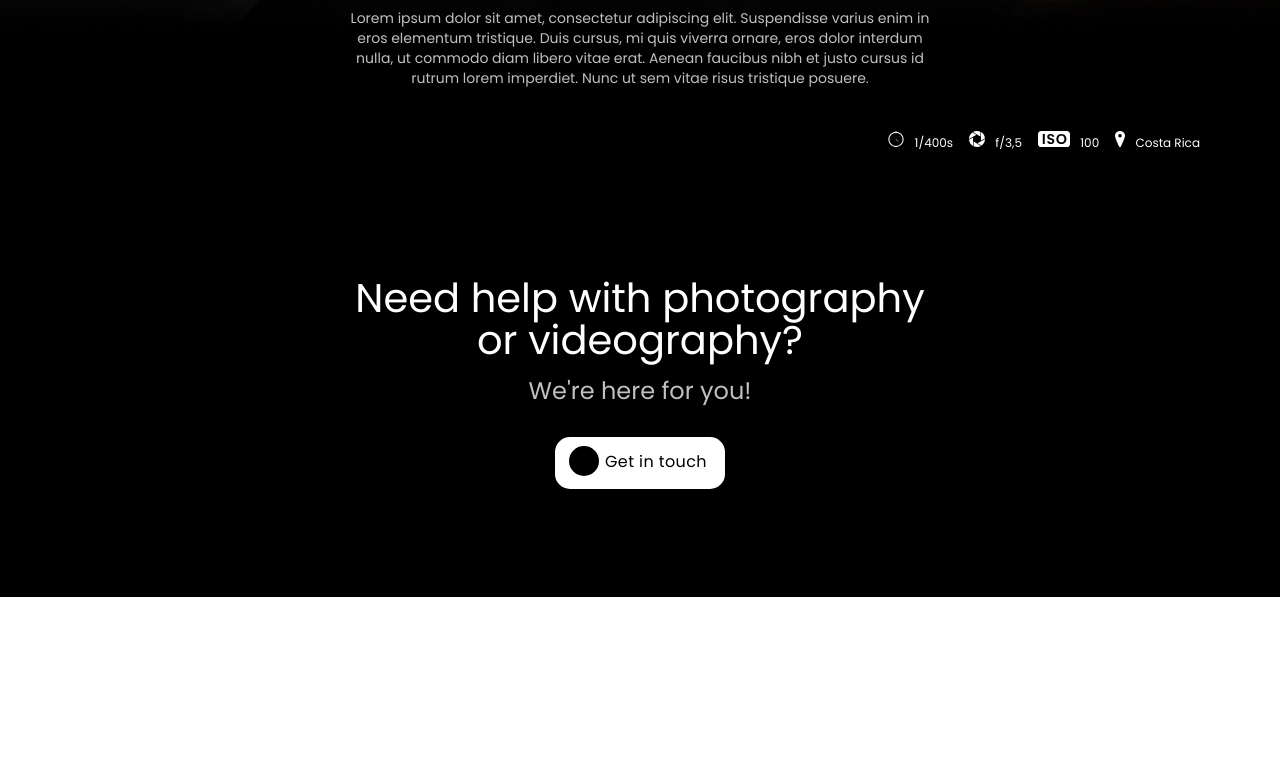
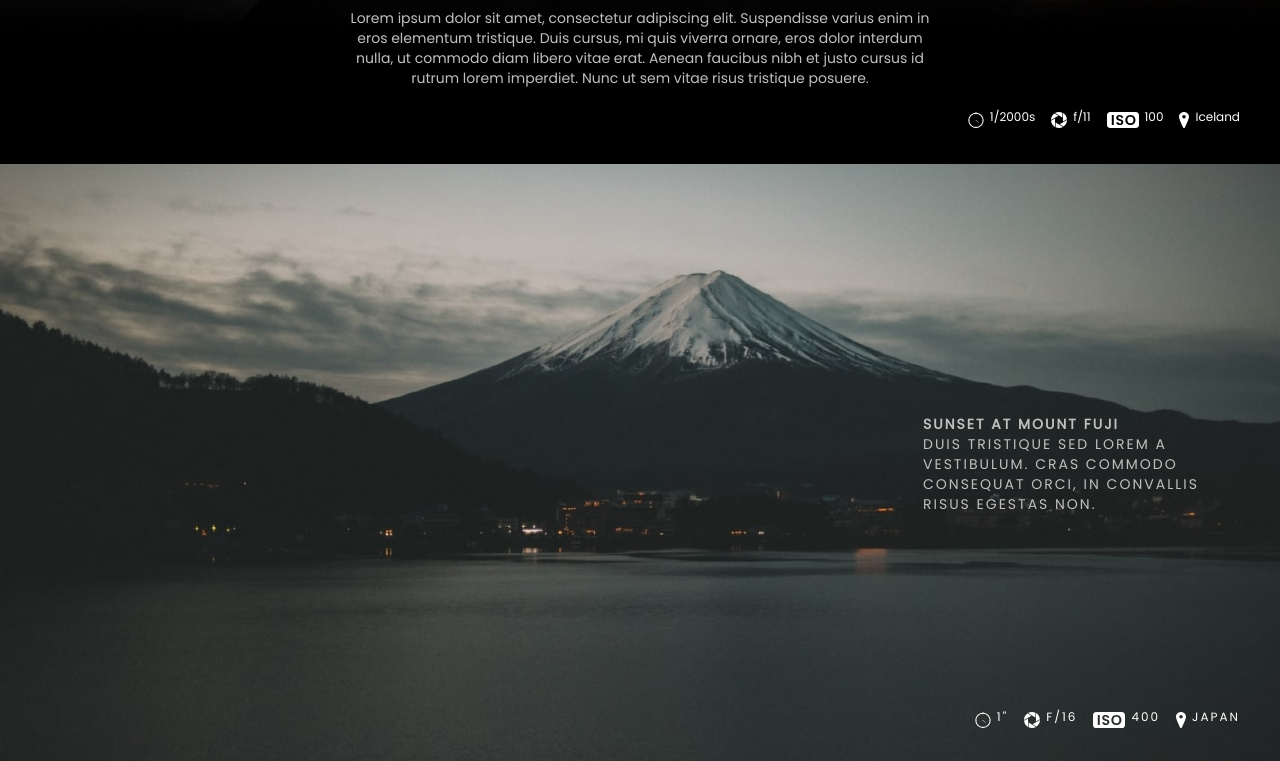
Before and after one commit to MaksSunny/Aperture, a plain HTML site: page index.html in a window 1280 px wide. Shown: the part 636-1397 px from the top of the page. Before the commit the page ends 1233 px from the top, so only its background shows below. Drawn offline with Linux system fonts and the light colour scheme.

Commit message:
project aperture second homework plus three section

```diff
--- a/css/style.css
+++ b/css/style.css
@@ -52,12 +52,13 @@ header nav ul li:last-of-type a{
     background-image: url("../images/IMAGE.jpg");
     background-size: cover;
     height: calc(100vh - 86px);
+    position: relative;
 }
 .main_baner_text{
     max-width: 580px;
     margin: auto;
     padding-top: 461px;
-    padding-bottom: 41px;
+    padding-bottom: 71px;
 }
 .subtitle{
     font-family: 'Poppins';
@@ -92,26 +93,97 @@ header nav ul li:last-of-type a{
     margin-top: 18px;
 }
 
-.coordinates{
+.bottom_icon{
+    position: absolute;
+    right: 40px;
+    bottom: 41px;
     display: flex;
-    justify-content: flex-end;
-}
-.coordinates ul{
-    display: flex;
+    align-items: center;
     list-style: none;
 }
-.coordinates ul li span{
-    font: 400 12px/12px 'Poppins';
+.bottom_icon li{
+    font-family: 'Poppins';
     font-style: normal;
+    font-weight: 400;
+    font-size: 12px;
+    line-height: 12px;
     color: #FFFFFF;
-    margin-left: 6px;
-}
-.coordinates ul li:last-of-type span{
-    margin-right: 40px;
-}
-.coordinates ul li img{
     margin-left: 16px;
 }
+.bottom_icon li:before{
+    content: "";
+    display: inline-block;
+    background-image: url("../images/picture.svg");
+    width: 16px;
+    height: 16px;
+    margin-right: 6px;
+    position: relative;
+    top: 7px;
+}
+.bottom_icon li:nth-child(2):before{
+    background-image: url("../images/picture2.svg");
+}
+.bottom_icon li:nth-child(3):before{
+    background-image: url("../images/picture3.svg");
+    width: 32px;
+}
+.bottom_icon li:nth-child(4):before{
+    background-image: url("../images/picture4.svg");
+    width: 10px;
+    height: 16px;
+}
+.mountain, .monstera, .sky_mountains{
+    min-height: 600px;
+    display: flex;
+    align-items: center;
+    justify-content: flex-end;
+    position: relative;
+}
+.mountain{
+    background-image: url("../images/mountain.jpg");
+    background-size: cover;
+}
+.monstera{
+    background-image: url("../images/monstera.jpg");
+    background-size: cover;
+}
+.sky_mountains{
+    background-image: url("../images/sky_mountains.jpg");
+    background-size: cover;
+}
+
+.mountain_content{
+    width: 296px;
+    margin-right: 61px;
+}
+.monstera_content{
+    width: 273px;
+    margin-right: 87px;
+}
+.sky_mountains_content {
+    width: 254px;
+    margin-right: 106px;
+}
+.mountain, .monstera, .sky_mountains h4{
+    font-family: 'Poppins';
+    font-style: normal;
+    font-weight: 400;
+    font-size: 14px;
+    line-height: 20px;
+    letter-spacing: 2px;
+    text-transform: uppercase;
+    color: #FFFFFF;
+}
+.mountain, .monstera, .sky_mountains p{
+    ont-family: 'Poppins';
+    font-style: normal;
+    font-weight: 400;
+    font-size: 14px;
+    line-height: 20px;
+    color: #C0C0C0;
+}
+
+
 
 /*baner_before_footer*/
 .baner_before_footer{
--- a/index.html
+++ b/index.html
@@ -46,27 +46,49 @@
                 <H1 class="title">Aperture Studios</H1>
                 <p class="text backing">Lorem ipsum dolor sit amet, consectetur adipiscing elit. Suspendisse varius enim in eros elementum tristique. Duis cursus, mi quis viverra ornare, eros dolor interdum nulla, ut commodo diam libero vitae erat. Aenean faucibus nibh et justo cursus id rutrum lorem imperdiet. Nunc ut sem vitae risus tristique posuere.</p>
             </div>
-            <div class="coordinates">
-                <ul>
-                    <li>
-                        <img src="images/picture.svg" alt="watch">
-                        <span>1/400s</span>
-                    </li>
-                    <li>
-                        <img src="images/picture2.svg" alt="F">
-                        <span>f/3,5</span>
-                    </li>
-                    <li>
-                        <img src="images/picture3.svg" alt="iso">
-                        <span>100</span>
-                    </li>
-                    <li>
-                        <img src="images/picture4.svg" alt="country">
-                        <span>Costa Rica</span>
-                    </li>
-                </ul>
-            </div>
+            <ul class="bottom_icon">
+                <li>1/2000s</li>
+                <li>f/11</li>
+                <li>100</li>
+                <li>Iceland</li>
+            </ul>
         </div>
+    </section>
+    <section class="mountain">
+        <div class="mountain_content">
+            <h4>Sunset at Mount Fuji</h4>
+            <p>Duis tristique sed lorem a vestibulum. Cras commodo consequat orci, in convallis risus egestas non.</p>
+        </div>
+        <ul class="bottom_icon">
+            <li>1"</li>
+            <li>f/16</li>
+            <li>400</li>
+            <li>Japan</li>
+        </ul>
+    </section>
+    <section class="monstera">
+        <div class="monstera_content">
+            <h4>Monstera Leafs</h4>
+            <p>Vestibulum sit amet urna turpis. Mauris euismod elit et nisi ultrices, ut faucibus orci tincidunt.</p>
+        </div>
+        <ul class="bottom_icon">
+            <li>1/400s</li>
+            <li>f/3,5</li>
+            <li>100</li>
+            <li>Costa Rica</li>
+        </ul>
+    </section>
+    <section class="sky_mountains">
+        <div class="sky_mountains_content">
+            <h4>Star fall in the Himalayas</h4>
+            <p>Nulla rhoncus feugiat eros quis consectetur. Morbi neque ex, condimentum dapibus congue et, vulputate ut ligula.</p>
+        </div>
+        <ul class="bottom_icon">
+            <li>6"</li>
+            <li>f/11</li>
+            <li>800</li>
+            <li>Nepal</li>
+        </ul>
     </section>
     <section class="baner_before_footer">
         <div class="baner_before_footer_content">
```
Also changed, not shown: images/monstera.jpg (added), images/mountain.jpg (added), images/sky_mountains.jpg (added).
